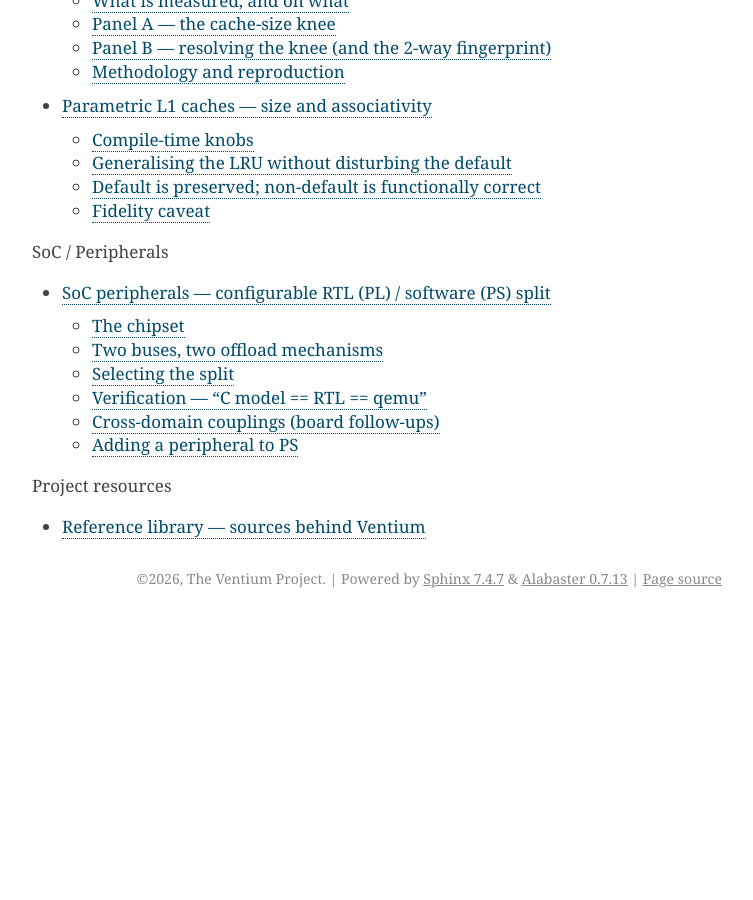
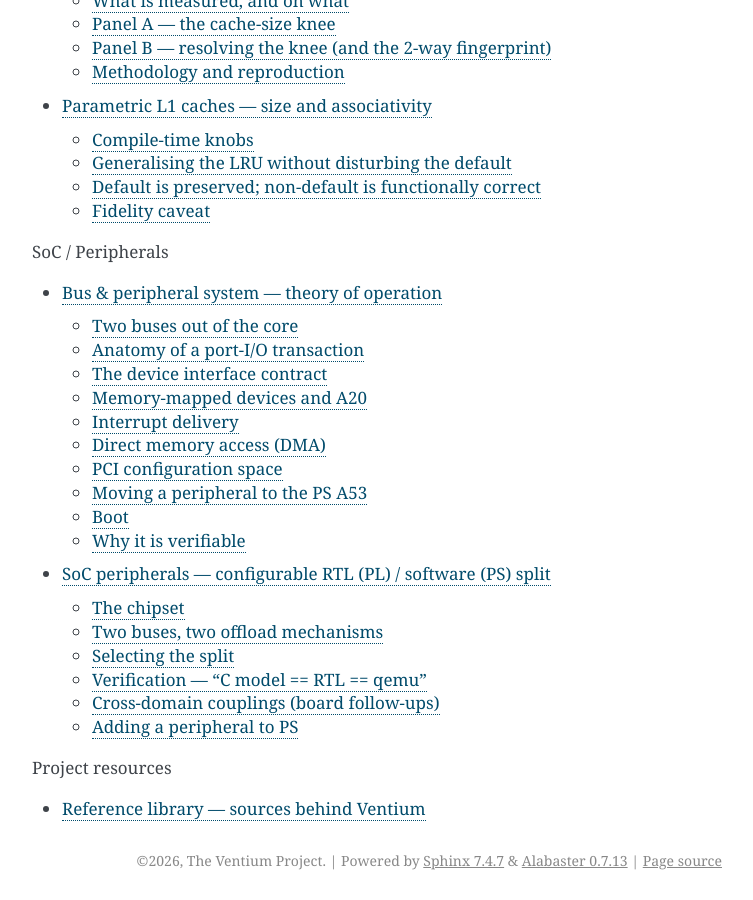
Before and after one commit to AL-255/ventium, a Sphinx documentation site: the page built from docs/sphinx/index.rst, in a window 1280 px wide and 900 px high, scrolled down 1689 px. Shown: the whole window, without its empty margins (388-1141 px from the left). Built offline with Sphinx 7.4.7, drawn with Linux system fonts in a browser that asks for light colours; before the commit the page ends 2307 px from its top, so only the background shows below that; some of the changed lines change nothing that is shown.

Commit message:
docs: Sphinx theory-of-operation page for the bus/peripheral system
A deeper companion to the architecture overview + the RTL/PS split page: the
operational mechanics of the SoC bus-peripheral system —
  * the two buses out of the core (mem_* memory, io_* PMIO) and their protocols
  * a port-I/O transaction step-by-step (S_IO stall -> PMIO decode -> cs ->
    combinational rdata + same-cycle io_ack -> retire)
  * the uniform device interface contract (combinational read value, clocked
    read side-effect) that keeps every ven_* model same-cycle AND bit-exact
  * memory-mapped devices (the VGA framebuffer mem-splice) + the A20 gate
  * interrupt delivery (IRQ aggregation -> 8259A cascade -> INTR/IF-gate ->
    INTA/vector -> the IDT FSM; SMI>NMI>INTR priority; quiescent lines)
  * DMA (8237 + IDE bus-master; the 2-master mem mux + the io_ack burst-hold)
  * the PCI config shim (0xCF8/0xCFC + BAR decode)
  * the PS-A53 offload (stall-until-ack makes latency invisible to correctness)
  * boot (reset @ F000:FFF0, real->protected, disk chain-load) + why per-record
    differential verification holds across all of it

Reuses the existing ventium-soc.dot topology diagram; added to the index toctree
ahead of the peripheral-split page. Sphinx builds clean.

```diff
--- a/docs/sphinx/index.rst
+++ b/docs/sphinx/index.rst
@@ -58,6 +58,7 @@
    :maxdepth: 2
    :caption: SoC / Peripherals
 
+   soc/theory-of-operation
    soc/peripheral-split
 
 .. toctree::
--- /dev/null
+++ b/docs/sphinx/soc/theory-of-operation.rst
@@ -0,0 +1,198 @@
+=========================================================
+Bus & peripheral system — theory of operation
+=========================================================
+
+This page explains *how the chipset actually works*: how the core reaches a
+peripheral, how a register access is sequenced, how interrupts are delivered,
+how DMA and memory-mapped devices behave, and how a device can be moved between
+the PL fabric and the PS A53 without changing any of it. The high-level map is in
+:doc:`/architecture`; the RTL-vs-software placement is in
+:doc:`/soc/peripheral-split`.
+
+.. graphviz:: /diagrams/ventium-soc.dot
+
+.. contents::
+   :local:
+   :depth: 1
+
+Two buses out of the core
+=========================
+
+Everything a program does that leaves the register file travels on one of **two
+independent buses** the core (``core.sv``, ``soc_en=1``) exposes:
+
+* **The memory bus** (``mem_*``) — every load/store and instruction fetch. A
+  single-beat request/ack protocol: ``mem_req`` + ``mem_we`` + ``mem_addr`` +
+  ``mem_wdata`` + ``mem_wstrb`` go out, ``mem_rdata`` + ``mem_ack`` come back.
+  It feeds the L1 caches → the AXI master → PS-DDR (on the board) or the BFM
+  memory (in the testbench).
+* **The port-I/O bus** (``io_*``, the "PMIO" bus) — every ``IN``/``OUT``. The
+  core raises ``io_req`` with ``io_addr`` (the 16-bit port), ``io_we`` (direction),
+  ``io_size`` (1/2/4 bytes), and ``io_wdata``, then **parks in the ``S_IO`` state
+  until ``io_ack``**.
+
+The distinction matters: a *port* peripheral (PIC, PIT, UART, …) lives on the
+port-I/O bus; a *memory-mapped* region (the VGA framebuffer at ``0xA0000``) lives
+on the memory bus. They are decoded by different logic and never interfere.
+
+Anatomy of a port-I/O transaction
+=================================
+
+``OUT 0x21, AL`` (mask the PIC) or ``IN AL, 0x60`` (read the keyboard) both run
+the same cycle in ``ventium_soc``:
+
+.. code-block:: text
+
+   1. core decodes IN/OUT -> enters S_IO, drives io_req=1, io_addr=port,
+      io_we=dir, io_wdata=data.  The core is now STALLED.
+   2. ventium_soc's PMIO decoder (a big always_comb) computes one chip-select
+      per device from io_addr:  cs_pic = io_req && (io_addr==0x20 || 0x21 || ...)
+      cs_pit, cs_rtc, cs_uart, ...  At most one cs is high.
+   3. the selected device sees cs=1 this clock: a WRITE commits on the posedge;
+      a READ drives its register byte COMBINATIONALLY onto its rdata.
+   4. a priority read-mux selects the live device:
+        io_rdata = cs_pic ? pic_rdata : cs_pit ? pit_rdata : ... : 32'd0
+      and io_ack = io_req (same-cycle), so the response is ready THIS clock.
+   5. at the posedge the core latches io_rdata (for an IN) and leaves S_IO ->
+      the instruction retires.  An undecoded port acks with 0 (never stalls).
+
+So a port access is **one clock** in the common case. The core stalling on
+``io_ack`` is the hook that lets a slow device take longer (DMA, or a PS-offloaded
+device — see below) without any change to the core.
+
+The device interface contract
+==============================
+
+Every port peripheral (``rtl/soc/ven_*.sv``) presents the same small interface,
+so the decoder treats them uniformly:
+
+.. code-block:: systemverilog
+
+   module ven_<dev> (
+     input  clk, rst,            // rst is synchronous, ACTIVE-HIGH (PC RESET)
+     input  cs,                  // the SoC asserts this only on a port hit
+     input  we,                  // 1 = OUT (CPU write), 0 = IN (CPU read)
+     input  [15:0] addr,         // the I/O port (device decodes the offset)
+     input  [7:0]  wdata,
+     output [7:0]  rdata,        // COMBINATIONAL off the registers
+     // + device-specific outputs (irq lines, the A20 gate, a tx byte, ...)
+   );
+
+Two rules make these models bit-exact and same-cycle:
+
+* **Reads are combinational** off the registered state (``rdata`` is valid the
+  clock ``cs`` is up), so ``io_ack`` can be combinational.
+* **Read side-effects are clocked.** A read that mutates state (the UART LSR
+  clear, the RTC ``REG_C`` read-then-clear, the 8042 OBF dequeue, the FDC FIFO
+  advance, the VGA DAC auto-increment) applies that change on the posedge where
+  ``cs && !we``, exactly once per access. Writes commit on the posedge where
+  ``cs && we``. This is the "combinational value, clocked effect" split that
+  keeps a read both same-cycle and side-effect-correct.
+
+Memory-mapped devices and A20
+=============================
+
+Not every device is a port. The VGA **framebuffer** is the mode-13h pixel memory
+at ``0xA0000``: it is spliced into the **memory** path. When the VGA is in
+chain-4 mode, ``ventium_soc`` decodes core memory accesses in
+``0xA0000–0xAFFFF`` to ``ven_vga_fb`` (intercepting ``mem_rdata`` for that
+aperture and routing writes to the VRAM) instead of backing RAM; outside that
+mode the region is ordinary memory. The same splice pattern is how a future
+memory-BAR device (a framebuffer/MMIO PCI card) would attach.
+
+**A20.** Before the memory request leaves the SoC it passes the classic A20 gate:
+``eff_a20 = kbc_a20 | p92_a20`` (the 8042 output-port A20 bit OR the port-92
+bit 1). When A20 is masked, physical address bit 20 is forced low — the 1 MiB
+wraparound — exactly as the real chipset does.
+
+Interrupt delivery
+==================
+
+A peripheral signals work with an **IRQ line**. The lines are gathered into a
+16-bit vector and fed to the cascaded 8259A pair:
+
+.. code-block:: text
+
+   pit_out0  -> IR0     uart  -> IR4     rtc   -> IR8 (slave)
+   kbd       -> IR1     fdc   -> IR6     mouse -> IR12 (slave)
+   ide       -> IR14/15 (slave, polled/nIEN -> quiescent)
+        |
+        v
+   ven_pic (8259A master + slave cascade, 0x20/0x21 + 0xA0/0xA1)
+        |  int_out (INTR)
+        v
+   core:  takes INTR only when EFLAGS.IF=1 and no STI/MOV-SS shadow ->
+          pulses inta -> the PIC supplies inta_vector -> the core runs the
+          EXISTING IDT delivery FSM (the same S_INT_GATE -> S_INT_CS -> push
+          path a hardware fault uses).
+
+The core's decode priority is **SMI > NMI > maskable INTR**. Several IRQ lines
+are wired but driven quiescent (the polled IDE channels, a PS-placed device's
+tied-off IRQ), so they are present for a real workload yet cannot perturb the
+single-step differential — qemu's gdbstub masks async IRQ during single-step, so
+the directed tests run with interrupts disabled by construction.
+
+Direct memory access (DMA)
+==========================
+
+Two DMA mechanisms coexist:
+
+* **Legacy 8237 DMA** (``ven_i8237`` ×2, channels 0–7). The CPU programs the
+  channel base address/count, mode, and mask through the port-I/O bus
+  (``0x00–0x0F`` + page registers, and the secondary at ``0xC0–0xDF``). The
+  register surface (the LSB/MSB flip-flop, status, mask, page registers) is what
+  the SoC models; the *actual transfer* (a device asserting DREQ) is the
+  oracle boundary.
+* **IDE bus-master DMA**. ``ven_ide``'s DMA engine has its own memory-master port
+  (``ide_dma_mem_*``) muxed into the shared ``mem_*`` bus by a 2-master priority
+  selector. When the CPU launches a transfer (the BMIC-START ``OUT``), the SoC
+  **holds ``io_ack=0`` for the whole burst** so the core parks in ``S_IO`` (its
+  memory bus idle) while the DMA owns it — exactly qemu's synchronous
+  ``bmdma_cmd_writeb``. This reuses the same stall-until-ack contract a normal
+  port access relies on.
+
+PCI configuration space
+=======================
+
+The SoC answers PCI config cycles through a small shim: ``CONFIG_ADDRESS``
+(``0xCF8``, a dword latch) selects bus/devfn/register, and ``CONFIG_DATA``
+(``0xCFC``) reads/writes the selected config dword. Today it implements the
+single PIIX3 IDE function (so the BIOS can map the bus-master IDE BAR4); a device
+with a programmable I/O BAR is then decoded like ``cs_bmide`` — gated on
+``PCI_COMMAND.IO`` and the programmed BAR base. Generalising the shim to a full
+per-devfn config space is the step a discoverable add-in card (e.g. a graphics
+card) would need.
+
+Moving a peripheral to the PS A53
+=================================
+
+Because the core **stalls until ``io_ack``**, a port peripheral does not have to
+live in the PL at all. When a device is PS-placed, its port range is decoded into
+``io_ps_sel`` and forwarded on the ``io_ps_*`` bridge to ``ven_soc_axil`` → the
+A53, which runs the device's C model and acks back. The round-trip latency is
+invisible to correctness — only the returned value matters — so the same
+per-record differential holds. This is how the design fits the congestion-bound
+KV260 fabric; the full mechanism, the config knob, and the verification are in
+:doc:`/soc/peripheral-split`.
+
+Boot
+====
+
+The bare-metal images boot the way a real PC does. The image is a BIOS at
+``F000:FFF0``; the core cold-resets there in system mode (``boot_mode=1``),
+transitions real → protected (``CR0.PE``, a CS far-jump to a flat 32-bit segment),
+and — for a disk boot — chain-loads sector 0 from the IDE disk to ``0000:7C00``
+and far-jumps into it (the ``pbootrm``/``pbootdma`` gates exercise exactly this).
+From there it programs the chipset over the buses described above.
+
+Why it is verifiable
+====================
+
+Every device interaction in this system is either **synchronous** (a register
+``IN``/``OUT`` or an A20-masked memory access) or an explicitly-bounded
+asynchronous path (a host-clock RTC tick, a DMA transfer, a device queue) that is
+held quiescent. The synchronous surface single-steps deterministically, so each
+peripheral is graded **per-record** against ``qemu-system-i386`` — the architectural
+state after *every retired instruction* must match byte-for-byte. The same bar
+applies whether a device runs in RTL or as a PS C model. The aggregate of these
+gates is ``verif/soc/run-all-soc-gates.sh``.
```
